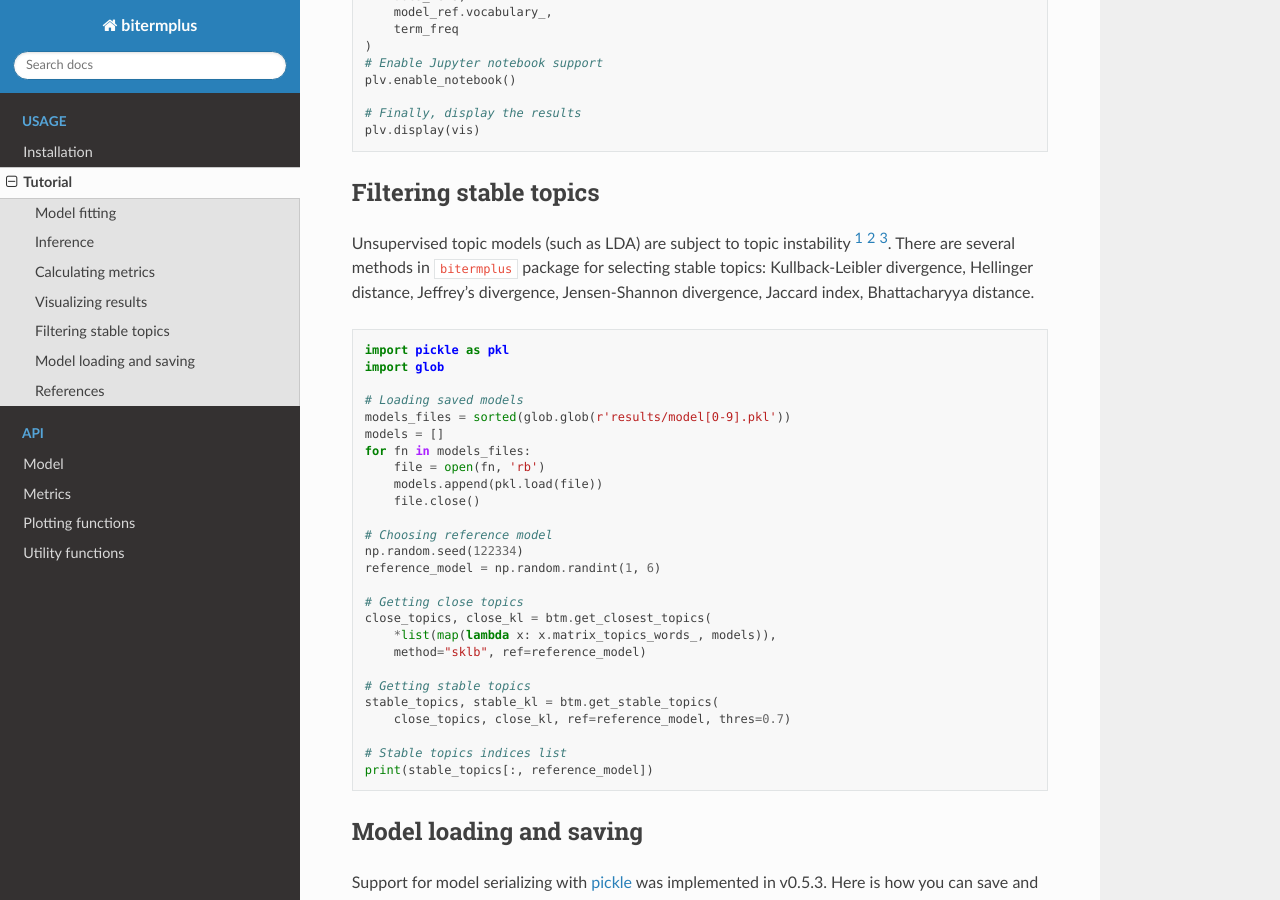
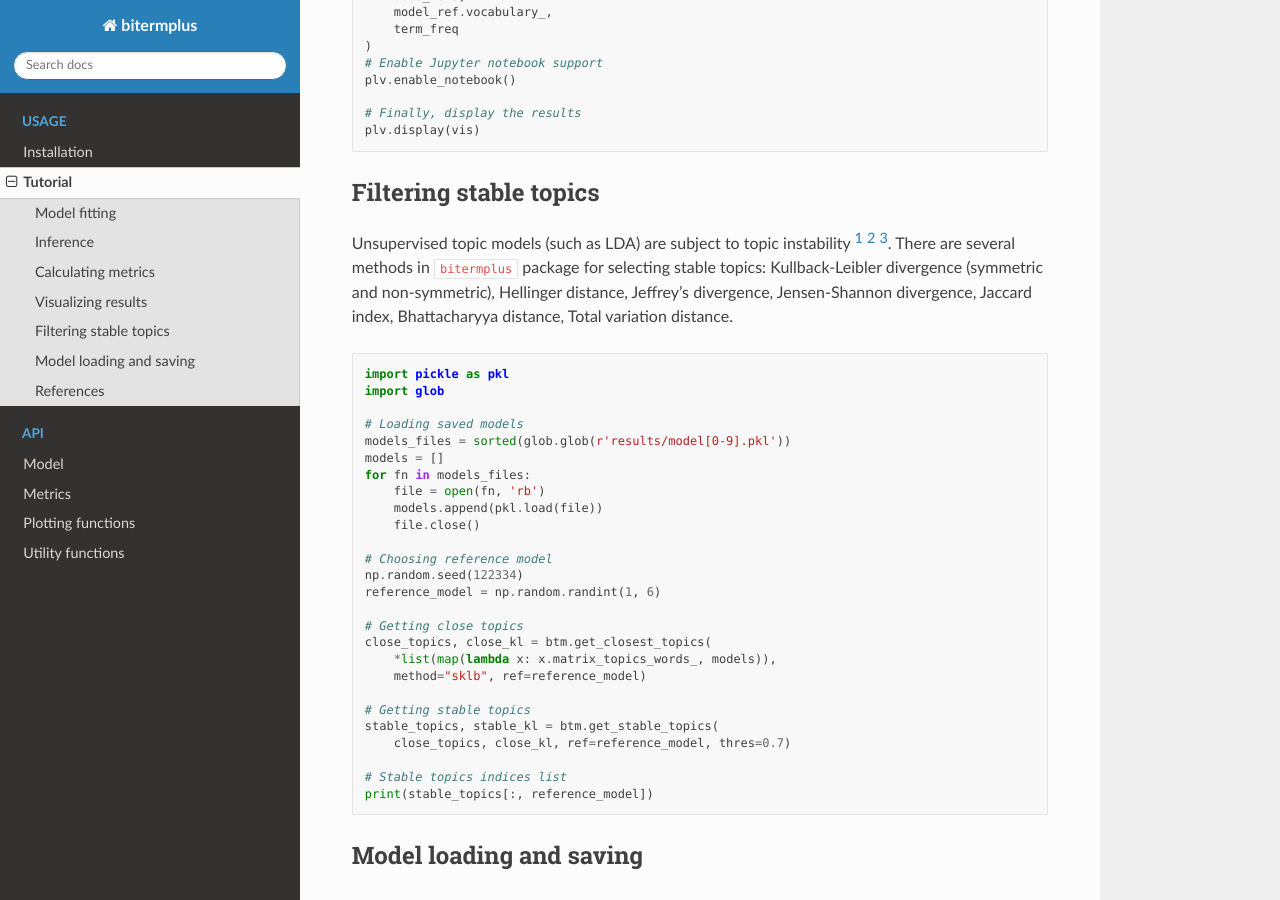
Before and after one commit to maximtrp/bitermplus, a Sphinx documentation site: the page built from docs/source/tutorial.rst, in a window 1280 px wide and 900 px high, scrolled down 1527 px. Built offline with Sphinx 7.4.7 and the Read the Docs theme 2.0.0, drawn with Linux system fonts in a browser that asks for light colours.

Commit message:
total variation distance added, docs corrected

```diff
--- a/docs/source/tutorial.rst
+++ b/docs/source/tutorial.rst
@@ -95,10 +95,11 @@ For results visualization, we will use `pyLDAvis
 Filtering stable topics
 -----------------------
 
-Unsupervised topic models (such as LDA) are subject to topic instability [1]_ [2]_ [3]_.
-There are several methods in ``bitermplus`` package for selecting stable topics:
-Kullback-Leibler divergence, Hellinger distance, Jeffrey's divergence, Jensen-Shannon divergence,
-Jaccard index, Bhattacharyya distance.
+Unsupervised topic models (such as LDA) are subject to topic instability [1]_
+[2]_ [3]_. There are several methods in ``bitermplus`` package for selecting
+stable topics: Kullback-Leibler divergence (symmetric and non-symmetric),
+Hellinger distance, Jeffrey's divergence, Jensen-Shannon divergence, Jaccard
+index, Bhattacharyya distance, Total variation distance.
 
 .. code-block:: python
 
```
Also changed, not shown: 1 other file.
